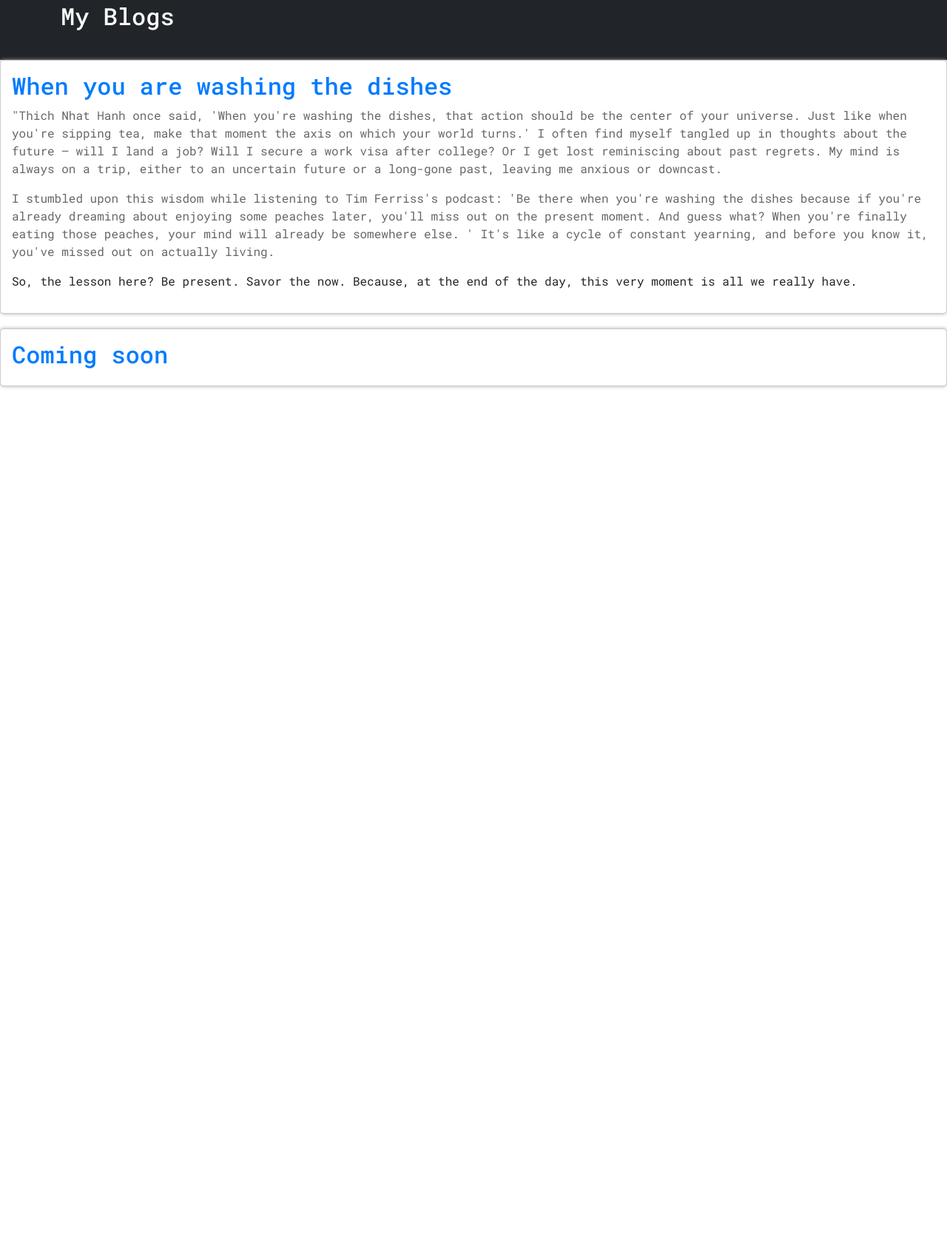
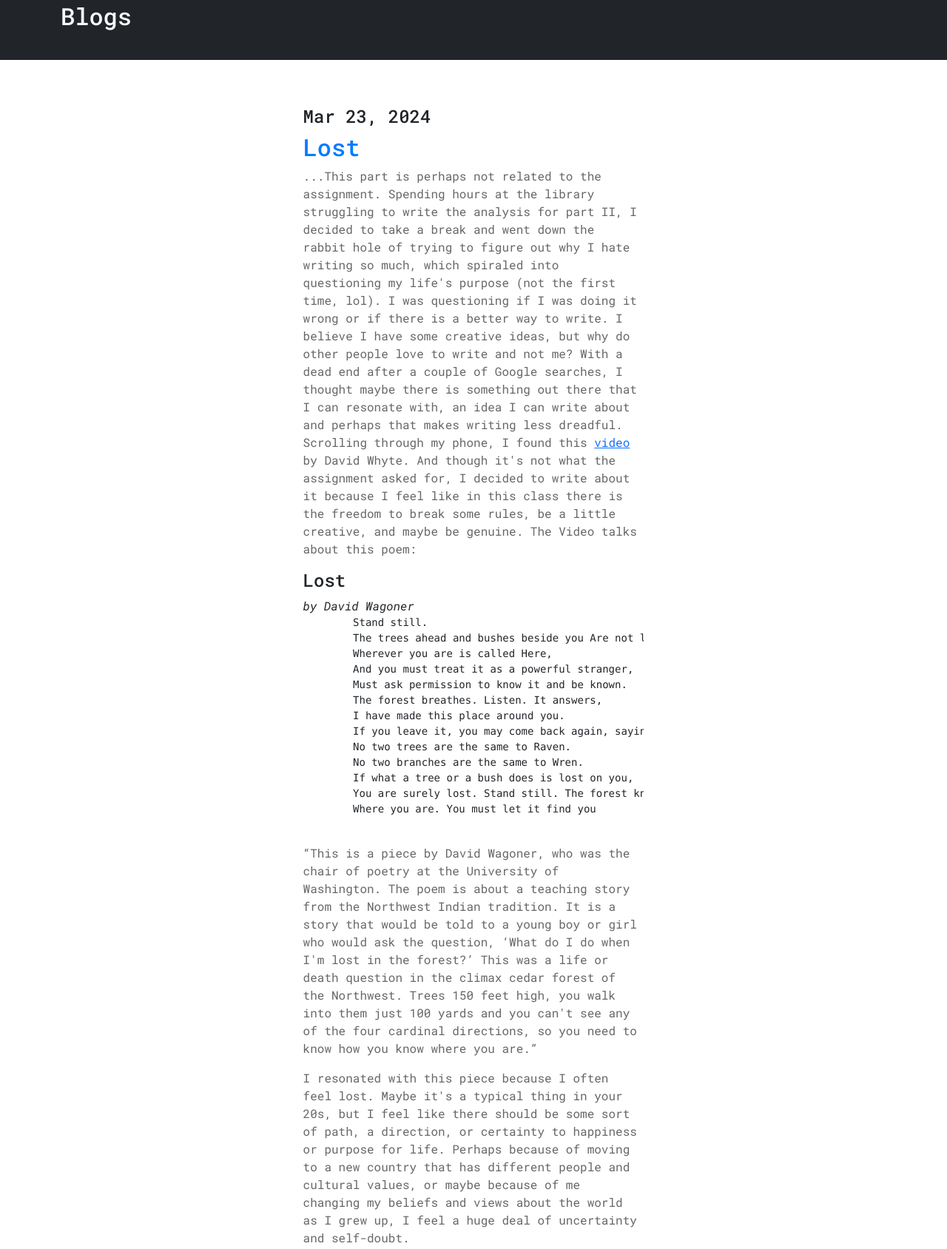
Before and after one commit to redsprites/Portfolio-Website, a plain HTML site: page blogs.html in a window 1280 px wide. Shown: the part 79-1767 px from the top of the page at 74% size. Before the commit the page ends 800 px from the top, so only its background shows below. Drawn offline with nearby package versions, Linux system fonts and the light colour scheme.

Commit message:
added a new blog

```diff
--- a/blogs.html
+++ b/blogs.html
@@ -27,12 +27,12 @@
 
     }
     .blog-post {
-      border: 1px solid #ccc;
-      padding: 15px;
+      /* border: 1px solid #ccc; */
+      padding: 3% 20% 0% 20%;
       margin-bottom: 20px;
       background-color: #fff;
-      border-radius: 5px;
-      box-shadow: 0px 0px 5px #aaa;
+      /* border-radius: 5px; */
+      /* box-shadow: 0px 0px 5px #aaa; */
     }
     .blog-post h2 a {
       text-decoration: none;
@@ -83,15 +83,96 @@
               <div class="d-sm-flex align-items-center justify-content-between">
                 <div>
 
-                  <h2 class="text-center">My Blogs  </h2>
+                  <h2 class="text-center">Blogs</h2>
                 </div>
 
               </div>
             </div>
           </section>
+        <div class="blog-post">
 
-  <div class="blog-post" padding="40%">
-    <h2><a href="#">When you are washing the dishes</a></h2>
+
+  <div class="blog-post">
+    <h4>Mar 23, 2024 </h4>
+    <h2><a href="#">Lost</a></h2>
+
+    <p>
+      ...This part is perhaps not related to the assignment. Spending hours at the library struggling to
+      write the analysis for part II, I decided to take a break and went down the rabbit hole of trying to
+      figure out why I hate writing so much, which spiraled into questioning my life's purpose (not the
+      first time, lol). I was questioning if I was doing it wrong or if there is a better way to write. I
+      believe I have some creative ideas, but why do other people love to write and not me? With a
+      dead end after a couple of Google searches, I thought maybe there is something out there that I
+      can resonate with, an idea I can write about and perhaps that makes writing less dreadful.
+      Scrolling through my phone, I found this <a href="https://www.youtube.com/watch?v=QgNHmxIqKuA&t=312s">video</a> by David Whyte. And though it's not what the
+      assignment asked for, I decided to write about it because I feel like in this class there is the
+      freedom to break some rules, be a little creative, and maybe be genuine.
+      The Video talks about this poem:
+    </p>
+      <h4>Lost  </h4>
+      <i>by David Wagoner</i>
+      <pre>
+        Stand still.
+        The trees ahead and bushes beside you Are not lost.
+        Wherever you are is called Here,
+        And you must treat it as a powerful stranger,
+        Must ask permission to know it and be known.
+        The forest breathes. Listen. It answers,
+        I have made this place around you.
+        If you leave it, you may come back again, saying Here.
+        No two trees are the same to Raven.
+        No two branches are the same to Wren.
+        If what a tree or a bush does is lost on you,
+        You are surely lost. Stand still. The forest knows
+        Where you are. You must let it find you
+      </pre>
+
+        <p>     “This is a piece by David Wagoner, who was the chair of poetry at the University of Washington.
+          The poem is about a teaching story from the Northwest Indian tradition. It is a story that would
+          be told to a young boy or girl who would ask the question, ‘What do I do when I'm lost in the
+          forest?’ This was a life or death question in the climax cedar forest of the Northwest. Trees 150
+          feet high, you walk into them just 100 yards and you can't see any of the four cardinal directions,
+          so you need to know how you know where you are.”
+        </p><p>
+          I resonated with this piece because I often feel lost. Maybe it's a typical thing in your 20s, but I
+          feel like there should be some sort of path, a direction, or certainty to happiness or purpose for
+          life. Perhaps because of moving to a new country that has different people and cultural values,
+          or maybe because of me changing my beliefs and views about the world as I grew up, I feel a
+          huge deal of uncertainty and self-doubt.
+        </p>
+         <p>In this piece, David Whyte says, “How do you know that
+          you are doing something radical? Because you can't see where you're going. Everything you
+          have leaned on for your identity has gone, and so you are going to enter the black
+          contemplative splendors of self-doubt at the same time as you are setting out on this new path.”
+          </p><p>
+          This gave me some sort of hope that I am paving my own way, an opportunity, and freedom to
+          be creative and lay my own path instead of going on a predetermined one. But now the question
+          becomes, how would I embrace these feelings of doubt while creating my own path?
+          </p><p>
+          The first thing mentioned is that you cannot sleepwalk your way into your destiny. You must
+          wake up and pay attention. When it says, “Stand still. The trees ahead and bushes beside you
+          are not lost,” that means paying attention to the things around me, my thoughts, and things I do
+          every day. It means not being so eager to go to some imagined future that I don’t see the things
+          around me. He also mentions that wherever you are is called here. I understood it to mean to be
+          present in the moment, giving my whole self to where I am and what I do now, no matter how
+          small, even though I have bigger ambitions. This helps me to have an open mind to whatever
+          comes my way.
+          </p><p>
+          The second part is something that I had to sit thinking about for a while. And maybe I will
+          understand it better in the future. But what I took it to mean was that for the things I pay
+          attention to flourish, I need a feeling of silence or the ability to silence the mind from a hundred
+          reasons it gives me not to make any real change.
+          </p><p>
+          And lastly, it says, “the forest knows where you are; you must let it find you.” I believe it means
+          not saying I know, I am the master, I am the expert to the world around me, instead to be
+          humble and say I don’t know to everything then the world becomes my teacher so I can learn
+          from every moment, every thing, every feeling, every thought.
+         </p>
+  </div>
+  <div class="blog-post">
+    <h4>Oct 16, 2023 </h4>
+    <h2><a href="#">When you are washing the dishes ...</a></h2>
+
     <p>
         "Thich Nhat Hanh once said, 'When you're washing the dishes, that action should be the center of your universe.
         Just like when you're sipping tea, make that moment the axis on which your world turns.'
@@ -99,7 +180,7 @@
         Or I get lost reminiscing about past regrets. My mind is always on a trip, either to an uncertain future or a long-gone past,
         leaving me anxious or downcast. </p>
 
-        <p>      I stumbled upon this wisdom while listening to Tim Ferriss's podcast:
+        <p> I stumbled upon this while listening to Tim Ferriss's podcast:
         'Be there when you're washing the dishes because if you're already dreaming about enjoying some peaches later,
          you'll miss out on the present moment. And guess what? When you're finally eating those peaches, your mind will already be somewhere else.
          ' It's like a cycle of constant yearning, and before you know it, you've missed out on actually living.
```
Also changed, not shown: index.html (+4 -4 lines).
